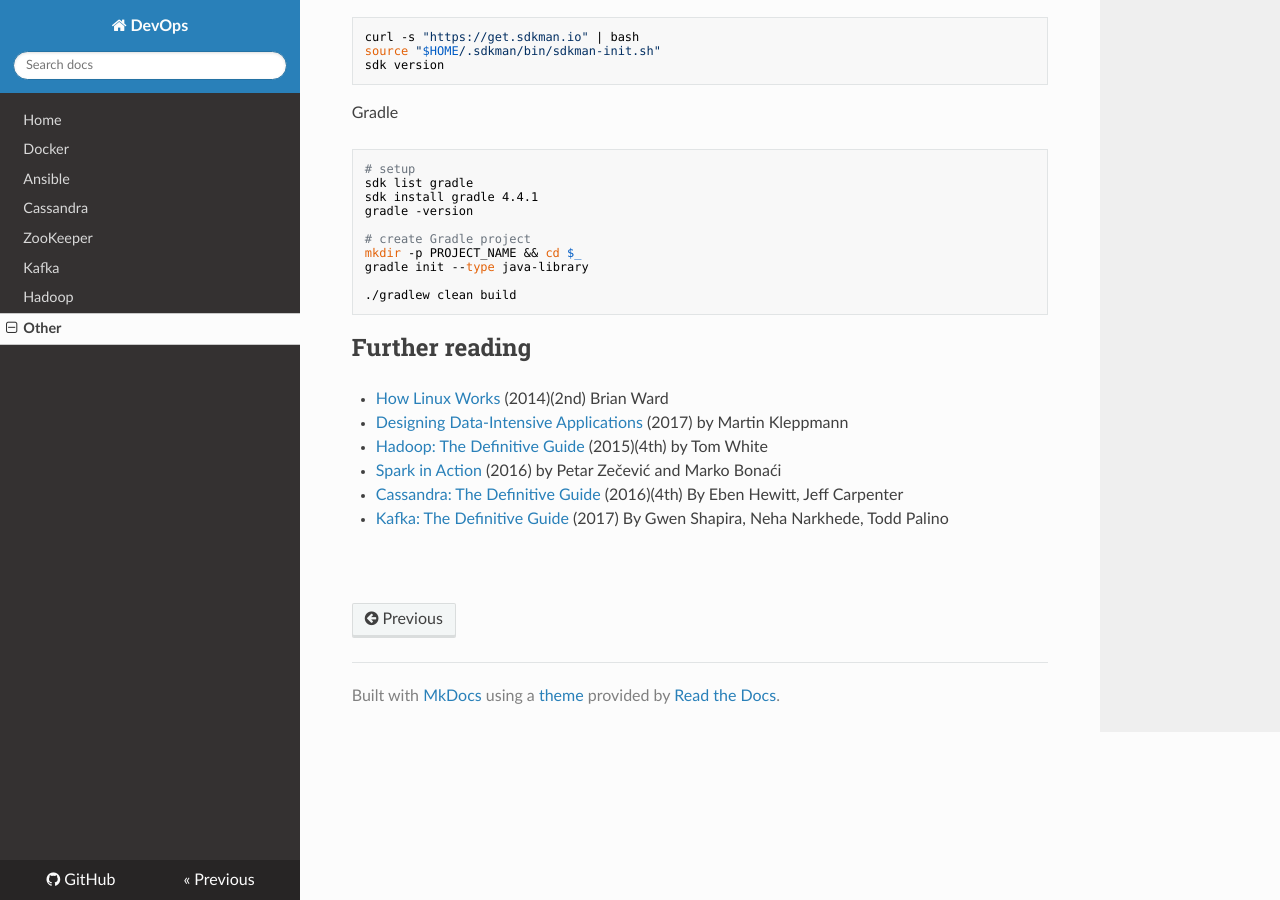
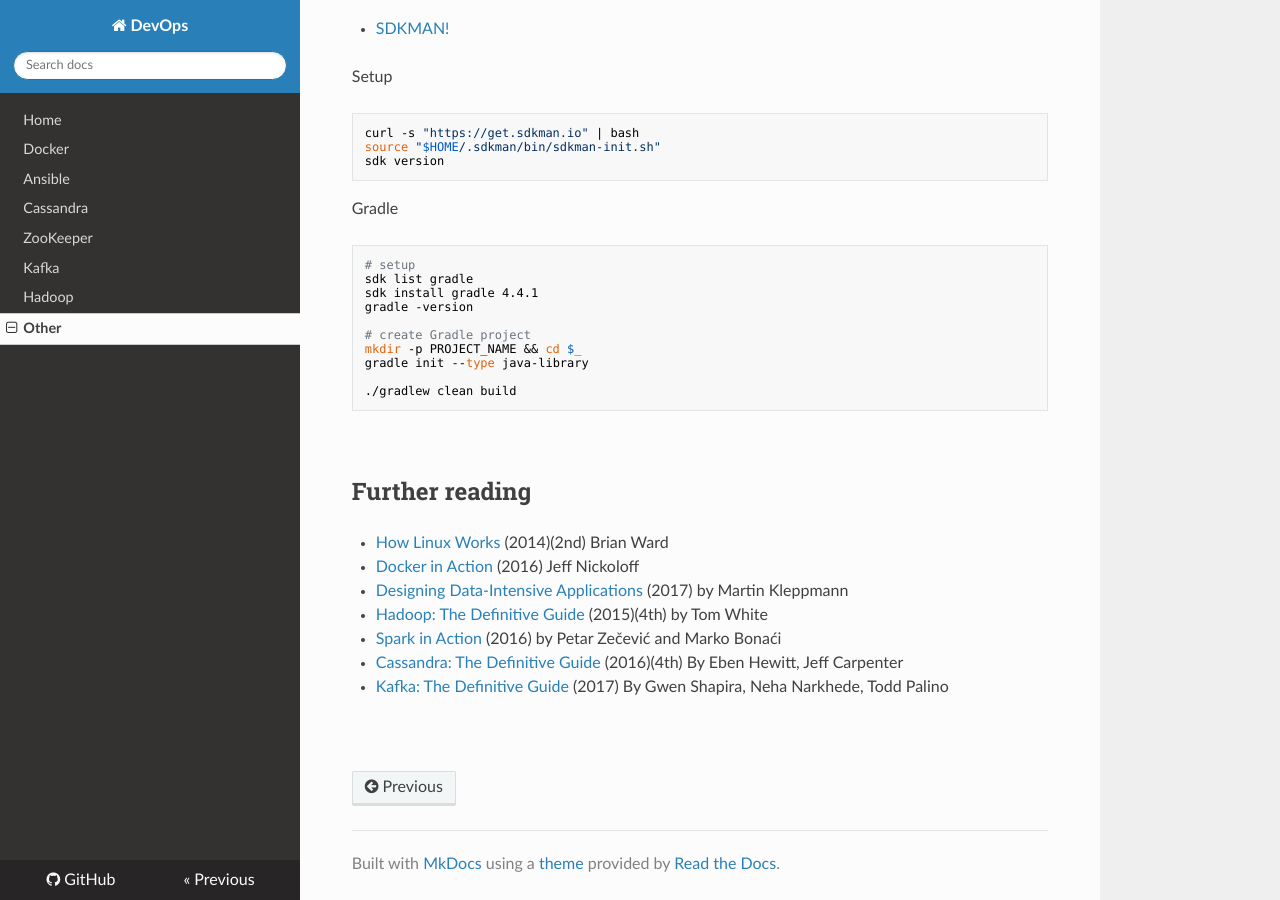
Before and after one commit to niqdev/devops, an MkDocs documentation site: the page built from docs/other.md, in a window 1280 px wide and 900 px high, scrolled down 1606 px. Built offline with MkDocs 1.6.1, drawn with Linux system fonts in a browser that asks for light colours; nearby versions of some CDN libraries; old or Windows-style settings are respelled for this version of MkDocs.

Commit message:
doc: update format

````diff
--- a/dev.txt
+++ b/dev.txt
@@ -1,7 +1,6 @@
 DEV info
 
 TODO
-* rename project
 * review Ansible
 * cassandra
 * kafka
--- a/docs/other.md
+++ b/docs/other.md
@@ -34,6 +34,8 @@ vagrant box update
 vagrant destory -f
 ```
 
+<br>
+
 ## MkDocs
 
 > **MkDocs** is a static site generator
@@ -61,6 +63,8 @@ mkdocs build --clean
 # deploy to github
 mkdocs gh-deploy
 ```
+
+<br>
 
 ## SDKMAN!
 
@@ -91,9 +95,12 @@ gradle init --type java-library
 ./gradlew clean build
 ```
 
+<br>
+
 ## Further reading
 
 * [How Linux Works](https://nostarch.com/howlinuxworks2) (2014)(2nd) Brian Ward
+* [Docker in Action](https://www.manning.com/books/docker-in-action) (2016) Jeff Nickoloff
 * [Designing Data-Intensive Applications](http://dataintensive.net) (2017) by Martin Kleppmann
 * [Hadoop: The Definitive Guide](http://shop.oreilly.com/product/0636920033448.do) (2015)(4th) by Tom White
 * [Spark in Action](https://www.manning.com/books/spark-in-action) (2016) by Petar Zečević and Marko Bonaći
````
